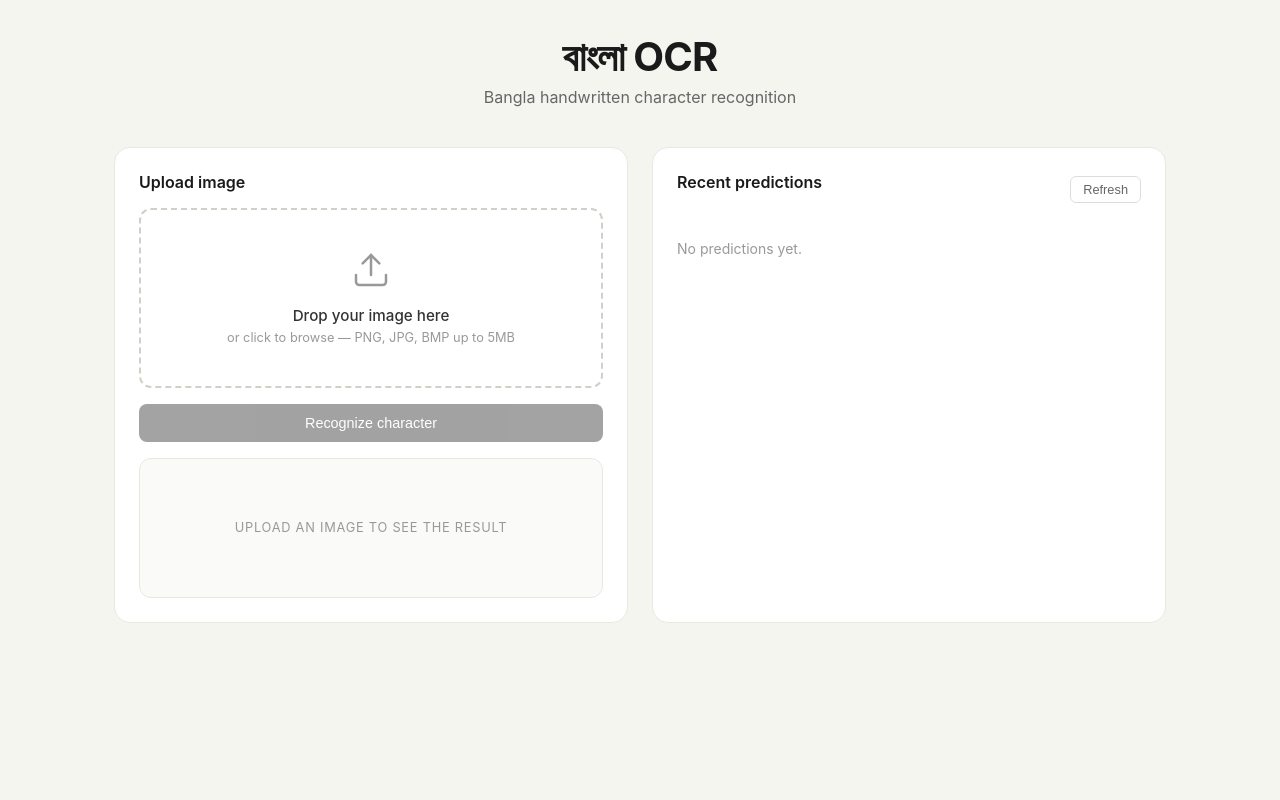
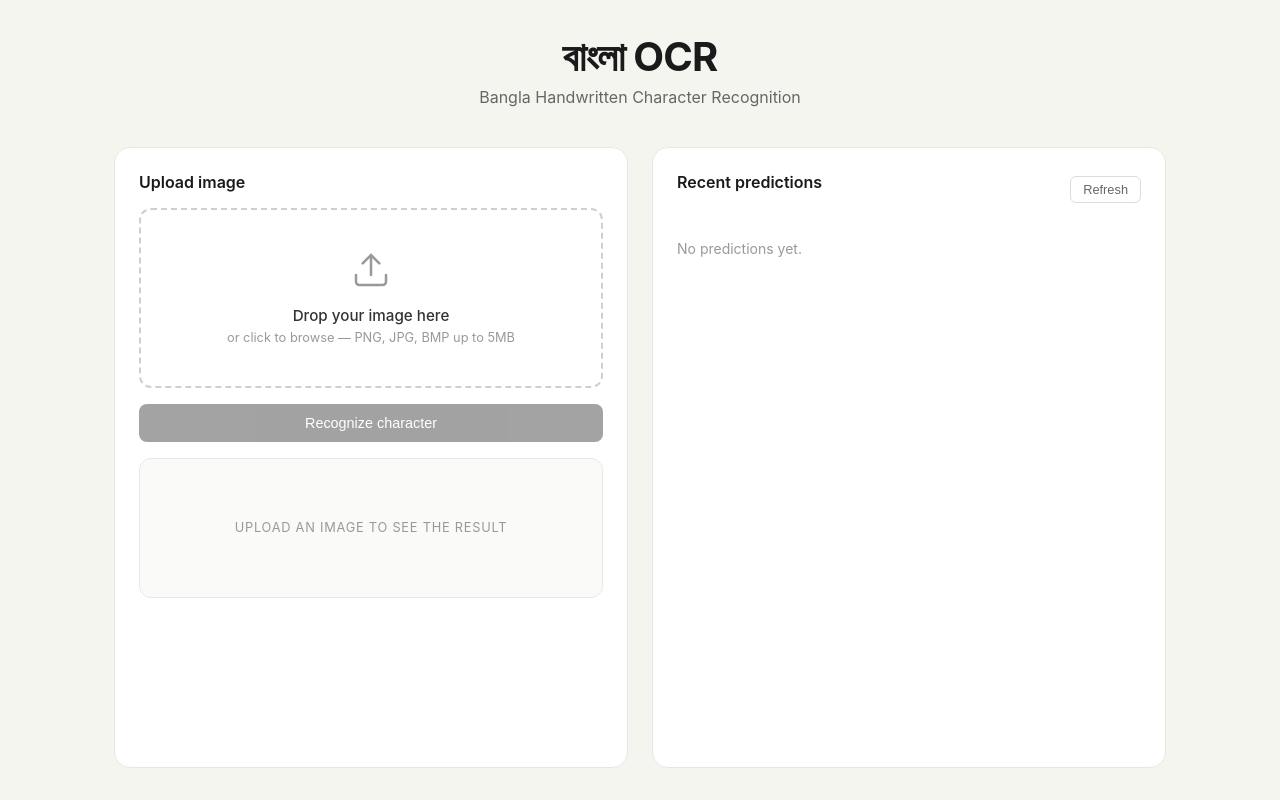
Before and after one commit to tomal2915/Bangla-OCR-full-stack-app, a React (Create React App) app in the folder frontend/: page / in a window 1280 px wide. Built offline with nearby package versions, Linux system fonts and the light colour scheme; no server answers.

Commit message:
update README.md file for setup the project

```diff
--- a/frontend/public/index.html
+++ b/frontend/public/index.html
@@ -24,7 +24,7 @@
       work correctly both with client-side routing and a non-root public URL.
       Learn how to configure a non-root public URL by running `npm run build`.
     -->
-    <title>React App</title>
+    <title>Bangla OCR</title>
   </head>
   <body>
     <noscript>You need to enable JavaScript to run this app.</noscript>
--- a/frontend/src/App.css
+++ b/frontend/src/App.css
@@ -1,4 +1,8 @@
 *, *::before, *::after { box-sizing: border-box; margin: 0; padding: 0; }
+
+html, body {
+  height: 100%;
+}
 
 body {
   font-family: -apple-system, BlinkMacSystemFont, 'Segoe UI', sans-serif;
@@ -8,7 +12,15 @@ body {
 }
 
 /* ── Layout ── */
-.app { max-width: 1100px; margin: 0 auto; padding: 2rem 1.5rem; }
+.app {
+  max-width: 1100px;
+  margin: 0 auto;
+  padding: 2rem 1.5rem;
+
+  min-height: 100vh;   /* ✅ FULL HEIGHT */
+  display: flex;
+  flex-direction: column;
+}
 
 .app-header { text-align: center; margin-bottom: 2.5rem; }
 .app-title  { font-size: 2.5rem; font-weight: 700; letter-spacing: -0.02em; color: #1a1a1a; }
@@ -18,6 +30,8 @@ body {
   display: grid;
   grid-template-columns: 1fr 1fr;
   gap: 1.5rem;
+
+  flex: 1;            /* ✅ fills remaining height */
 }
 
 @media (max-width: 720px) {
@@ -30,6 +44,8 @@ body {
   border: 1px solid #e8e8e3;
   border-radius: 16px;
   padding: 1.5rem;
+
+  height: 100%;   /* ✅ full column height */
 }
 
 .panel-title { font-size: 1rem; font-weight: 600; color: #1a1a1a; margin-bottom: 1rem; }
--- a/frontend/src/App.js
+++ b/frontend/src/App.js
@@ -67,7 +67,7 @@ export default function App() {
       {/* Header */}
       <header className="app-header">
         <h1 className="app-title">বাংলা OCR</h1>
-        <p className="app-subtitle">Bangla handwritten character recognition</p>
+        <p className="app-subtitle">Bangla Handwritten Character Recognition</p>
       </header>
 
       <main className="app-main">
```
Also changed, not shown: 2 other files (tests, documents, lock files or other folders).
